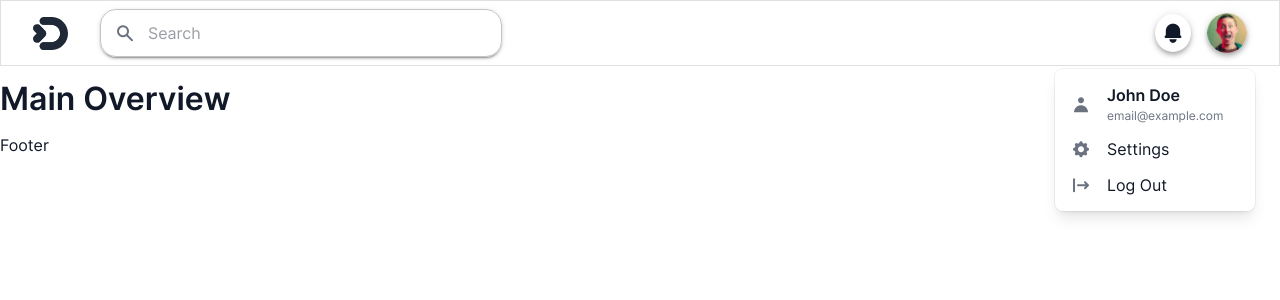
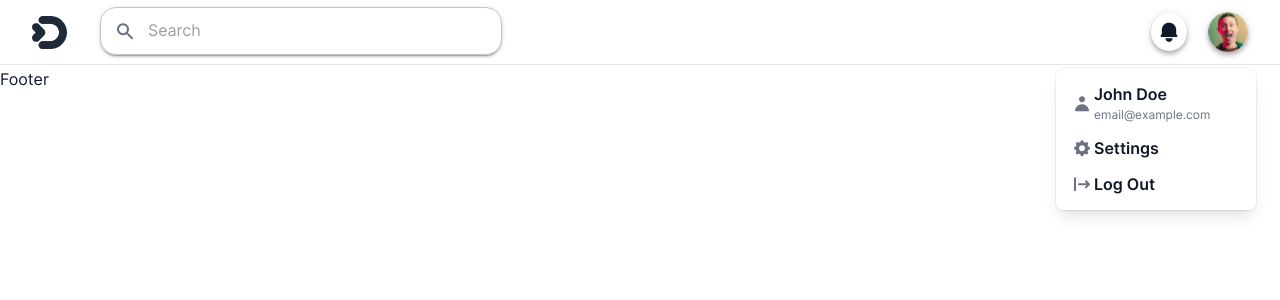
Before and after one commit to swag1223/Dashboard-UI, a React (Vite) app: page / in a window 1280 px wide. Both pictures are taken after a click on the button 1227 px from the left and 33 px from the top of the page. Shown: the top 300 px of the page. Built offline with nearby package versions, Linux system fonts and the light colour scheme.

Commit message:
[RU_02]: refactor Navbar Code

```diff
--- /dev/null
+++ b/src/components/AutocompleteInput/style.js
@@ -0,0 +1,16 @@
+import { styled, TextField } from '@mui/material';
+
+const StyledTextField = styled(TextField)(({ theme }) => ({
+  display: 'none',
+  [theme.breakpoints.up('sm')]: {
+    display: 'block',
+  },
+
+  '& .MuiInputBase-root': {
+    width: theme.typography.pxToRem(402),
+    boxShadow: theme.shadows[2],
+    padding: `${theme.typography.pxToRem(5)} ${theme.typography.pxToRem(15)}}`,
+  },
+}));
+
+export default StyledTextField;
--- /dev/null
+++ b/src/components/NavbarMenu/index.jsx
@@ -0,0 +1,32 @@
+import navBarMenuItems from './navMenu.config';
+import StyledNavbarMenu from './style';
+
+import NavbarMenuList from '@components/NavbarMenuItem';
+
+const NavbarMenu = ({ anchorEl, open, handleMenuClose }) => (
+  <StyledNavbarMenu
+    elevation={0}
+    anchorOrigin={{
+      vertical: 'bottom',
+      horizontal: 'right',
+    }}
+    transformOrigin={{
+      vertical: 'top',
+      horizontal: 'right',
+    }}
+    anchorEl={anchorEl}
+    open={open}
+    onClose={handleMenuClose}>
+    {navBarMenuItems.map((item) => (
+      <NavbarMenuList
+        key={item.title}
+        closeMenuHandler={handleMenuClose}
+        iconName={item.iconName}
+        title={item.title}
+        subtitle={item.subtitle}
+      />
+    ))}
+  </StyledNavbarMenu>
+);
+
+export default NavbarMenu;
--- /dev/null
+++ b/src/components/NavbarMenu/navMenu.config.js
@@ -0,0 +1,16 @@
+const NavbarMenuList = [
+  {
+    iconName: 'user',
+    title: 'John Doe',
+    subtitle: 'email@example.com',
+  },
+  {
+    iconName: 'settings',
+    title: 'Settings',
+  },
+  {
+    iconName: 'logout',
+    title: 'Log Out',
+  },
+];
+export default NavbarMenuList;
--- /dev/null
+++ b/src/components/NavbarMenu/style.js
@@ -0,0 +1,13 @@
+import { Menu, styled } from '@mui/material';
+
+const StyledNavbarMenu = styled(Menu)(({ theme }) => ({
+  '& .MuiPaper-root': {
+    borderRadius: 8,
+    marginTop: theme.spacing(1),
+    minWidth: 200,
+    boxShadow:
+      'rgb(255, 255, 255) 0px 0px 0px 0px, rgba(0, 0, 0, 0.05) 0px 0px 0px 1px, rgba(0, 0, 0, 0.1) 0px 10px 15px -3px, rgba(0, 0, 0, 0.05) 0px 4px 6px -2px',
+  },
+}));
+
+export default StyledNavbarMenu;
--- /dev/null
+++ b/src/components/NavbarMenuItem/index.jsx
@@ -0,0 +1,25 @@
+import { StyledNavbarMenuItem, StyledNavbarMenuContent } from './style';
+
+import FontIcon from '@components/FontIcon/style';
+import { Typography } from '@mui/material';
+
+const NavbarMenuItem = ({ closeMenuHandler, iconName, title, subtitle }) => {
+  return (
+    <StyledNavbarMenuItem onClick={closeMenuHandler} disableRipple>
+      <FontIcon className={`icon-${iconName}`} size={20} fontcolor='main' />
+
+      <StyledNavbarMenuContent>
+        <Typography variant='h4'>{title}</Typography>
+        {subtitle ? (
+          <Typography variant='body2' color='text.secondary'>
+            {subtitle}
+          </Typography>
+        ) : (
+          ''
+        )}
+      </StyledNavbarMenuContent>
+    </StyledNavbarMenuItem>
+  );
+};
+
+export default NavbarMenuItem;
--- /dev/null
+++ b/src/components/NavbarMenuItem/style.js
@@ -0,0 +1,11 @@
+import { Box, MenuItem, styled } from '@mui/material';
+
+export const StyledNavbarMenuItem = styled(MenuItem)(() => ({
+  display: 'flex',
+  gap: 2,
+}));
+
+export const StyledNavbarMenuContent = styled(Box)(() => ({
+  display: 'flex',
+  flexDirection: 'column',
+}));
--- a/src/components/Styled/Styled.jsx
+++ /dev/null
@@ -1,24 +0,0 @@
-import { Menu, TextField, styled } from '@mui/material';
-
-export const StyledTextField = styled(TextField)(({ theme }) => ({
-  display: 'none',
-  [theme.breakpoints.up('sm')]: {
-    display: 'block',
-  },
-
-  '& .MuiInputBase-root': {
-    width: theme.typography.pxToRem(402),
-    boxShadow: theme.shadows[2],
-    padding: `${theme.typography.pxToRem(5)} ${theme.typography.pxToRem(15)}}`,
-  },
-}));
-
-export const StyledMenu = styled(Menu)(({ theme }) => ({
-  '& .MuiPaper-root': {
-    borderRadius: 8,
-    marginTop: theme.spacing(1),
-    minWidth: 200,
-    boxShadow:
-      'rgb(255, 255, 255) 0px 0px 0px 0px, rgba(0, 0, 0, 0.05) 0px 0px 0px 1px, rgba(0, 0, 0, 0.1) 0px 10px 15px -3px, rgba(0, 0, 0, 0.05) 0px 4px 6px -2px',
-  },
-}));
--- a/src/containers/Navbar/Navbar.jsx
+++ b/src/containers/Navbar/Navbar.jsx
@@ -1,57 +1,52 @@
-import AutocompleteInput from '@components/AutocompleteInput/AutocompleteInput';
-import FontIcon from '@components/FontIcon/FontIcon';
-import { StyledMenu } from '@components/Styled/Styled';
+import AutocompleteInput from '@components/AutocompleteInput';
+import FontIcon from '@components/FontIcon/style';
+import NavbarMenu from '@components/NavbarMenu';
 import URL from '@constants/routesConstants';
 import products from '@mockData/products.json';
-import {
-  AppBar,
-  Avatar,
-  Box,
-  IconButton,
-  MenuItem,
-  Toolbar,
-  Typography,
-} from '@mui/material';
-import { useTheme } from '@mui/material/styles';
+import { AppBar, Avatar, Box, IconButton, Toolbar } from '@mui/material';
+import { styled, useTheme } from '@mui/material/styles';
 import requestProducts from '@store/products/actions';
 import { useState } from 'react';
 import { useDispatch, useSelector } from 'react-redux';
 import { Link } from 'react-router-dom';
 
-function Navbar() {
+const NavItemsWrapper = styled(Box)(({ theme, gap }) => ({
+  display: 'flex',
+  gap: theme.typography.pxToRem(gap),
+}));
+
+const StyledAppBar = styled(AppBar)(({ theme }) => ({
+  backgroundColor: theme.palette.common.white,
+  borderBottom: `1px solid ${theme.palette.secondary.border}`,
+}));
+
+const Navbar = () => {
   // HOOKS
   const theme = useTheme();
+  const [anchorEl, setAnchorEl] = useState(null);
+  const dispatch = useDispatch();
   const { productsData } = useSelector((state) => state.products);
 
-  // const [datalist, setDataList] = useState([]);
-
-  const [anchorEl, setAnchorEl] = useState(null);
-  const dispatch = useDispatch();
-
+  // VARIABLES
   const open = Boolean(anchorEl);
 
   // HANDLERS
   const getProducts = () => {
     dispatch(requestProducts(products));
   };
-
   const handleClick = (e) => {
     setAnchorEl(e.currentTarget);
   };
-  const handleClose = () => {
+  const handleMenuClose = () => {
     setAnchorEl(null);
   };
 
   return (
-    <AppBar
-      position='static'
-      elevation={0}
-      variant='outlined'
-      sx={{ backgroundColor: 'common.white', width: '100vw' }}>
+    <StyledAppBar position='fixed' elevation={0}>
       <Toolbar>
+        <NavItemsWrapper gap={25}>
           <IconButton
             sx={{
-            mr: 3,
               display: 'none',
               [theme.breakpoints.up('sm')]: {
                 display: 'flex',
@@ -62,7 +57,6 @@ function Navbar() {
 
           <IconButton
             sx={{
-            mr: 3,
               [theme.breakpoints.up('sm')]: {
                 display: 'none',
               },
@@ -74,15 +68,11 @@ function Navbar() {
             getProducts={getProducts}
             productsData={productsData}
           />
+        </NavItemsWrapper>
 
         <Box sx={{ flexGrow: 1 }} />
 
-        <Box
-          sx={{
-            display: 'flex',
-            justifyContent: 'center',
-            alignItems: 'center',
-          }}>
+        <NavItemsWrapper gap={5}>
           <IconButton>
             <Link className='links' to={URL.NOT_FOUND}>
               <FontIcon
@@ -102,51 +92,15 @@ function Navbar() {
               sx={{ boxShadow: `${theme.shadows[4]}` }}
             />
           </IconButton>
-        </Box>
+        </NavItemsWrapper>
 
-        <StyledMenu
-          elevation={0}
-          anchorOrigin={{
-            vertical: 'bottom',
-            horizontal: 'right',
-          }}
-          transformOrigin={{
-            vertical: 'top',
-            horizontal: 'right',
-          }}
+        <NavbarMenu
           anchorEl={anchorEl}
           open={open}
-          onClose={handleClose}>
-          <MenuItem
-            onClick={handleClose}
-            disableRipple
-            sx={{ display: 'flex', gap: 2 }}>
-            <FontIcon className='icon-user' size={20} fontcolor='main' />
-            <Box sx={{ display: 'flex', flexDirection: 'column' }}>
-              <Typography variant='h4'>John Doe</Typography>
-              <Typography variant='body2' color='text.secondary'>
-                email@example.com
-              </Typography>
-            </Box>
-          </MenuItem>
-
-          <MenuItem
-            onClick={handleClose}
-            disableRipple
-            sx={{ display: 'flex', gap: 2 }}>
-            <FontIcon className='icon-settings' size={20} fontcolor='main' />
-            Settings
-          </MenuItem>
-          <MenuItem
-            onClick={handleClose}
-            disableRipple
-            sx={{ display: 'flex', gap: 2 }}>
-            <FontIcon className='icon-logout' size={20} fontcolor='main' />
-            Log Out
-          </MenuItem>
-        </StyledMenu>
+          handleMenuClose={handleMenuClose}
+        />
       </Toolbar>
-    </AppBar>
+    </StyledAppBar>
   );
-}
+};
 export default Navbar;
```
Also changed, not shown: src/components/AutocompleteInput/index.jsx (renamed from src/components/AutocompleteInput/AutocompleteInput.jsx, +7 -7 lines), src/components/FontIcon/style.js (renamed from src/components/FontIcon/FontIcon.jsx). Lines whose indentation alone changed are shown as unchanged.
